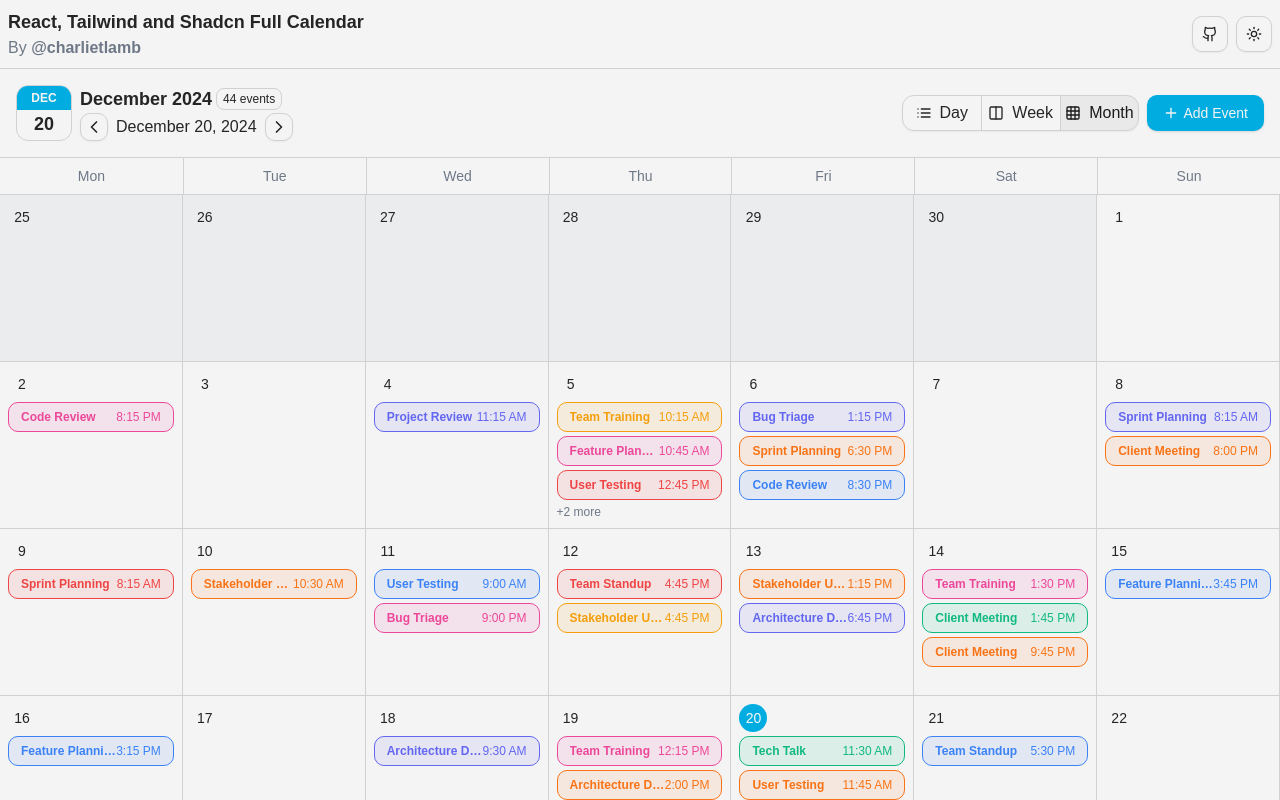
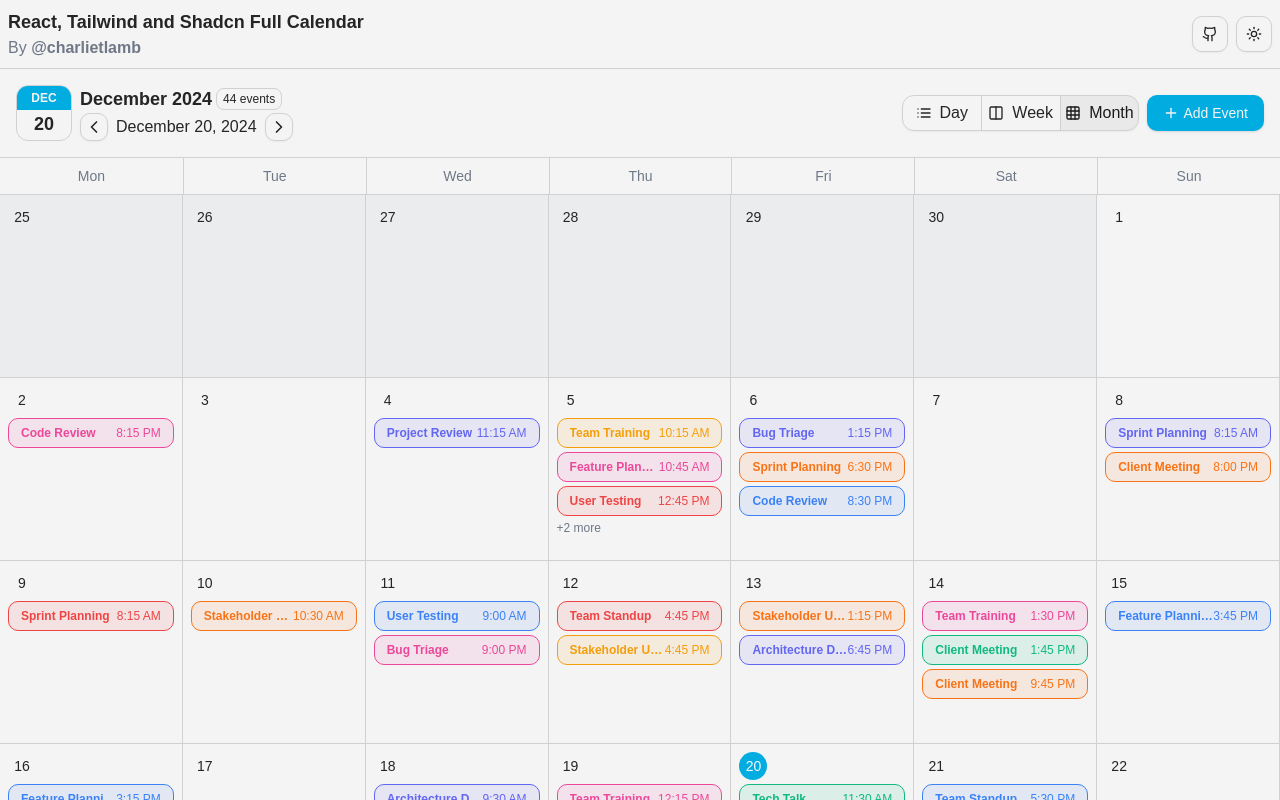
Before and after one commit to charlietlamb/calendar, a Next.js app: page / in a window 1280 px wide. Shown: the top 800 px of the page. Built offline with nearby package versions, Linux system fonts and the light colour scheme.

Commit message:
aspect ratio bug fix

```diff
--- a/components/calendar/body/month/calendar-body-month.tsx
+++ b/components/calendar/body/month/calendar-body-month.tsx
@@ -34,7 +34,7 @@ export default function CalendarBodyMonth() {
   const today = new Date()
 
   return (
-    <div className="flex flex-col h-full overflow-hidden">
+    <div className="flex flex-col flex-grow overflow-hidden">
       <div className="hidden md:grid grid-cols-7 border-border divide-x divide-border">
         {['Mon', 'Tue', 'Wed', 'Thu', 'Fri', 'Sat', 'Sun'].map((day) => (
           <div
@@ -46,7 +46,7 @@ export default function CalendarBodyMonth() {
         ))}
       </div>
 
-      <div className="grid md:grid-cols-7 grid-rows-[repeat(6,minmax(0,1fr))] flex-1 overflow-y-auto">
+      <div className="grid md:grid-cols-7 flex-grow overflow-y-auto">
         {calendarDays.map((day) => {
           const dayEvents = events.filter((event) =>
             isSameDay(event.start, day)
@@ -57,7 +57,7 @@ export default function CalendarBodyMonth() {
             <div
               key={day.toISOString()}
               className={cn(
-                'relative flex flex-col border-b border-r p-2 min-h-0',
+                'relative flex flex-col border-b border-r p-2 aspect-square cursor-pointer',
                 !isSameMonth(day, date) && 'bg-muted/50 hidden md:flex'
               )}
               onClick={(e) => {
@@ -74,7 +74,7 @@ export default function CalendarBodyMonth() {
               >
                 {format(day, 'd')}
               </div>
-              <div className="flex flex-col gap-1 mt-1 overflow-hidden">
+              <div className="flex flex-col gap-1 mt-1">
                 {dayEvents.slice(0, 3).map((event) => (
                   <CalendarEvent
                     key={event.id}
```
